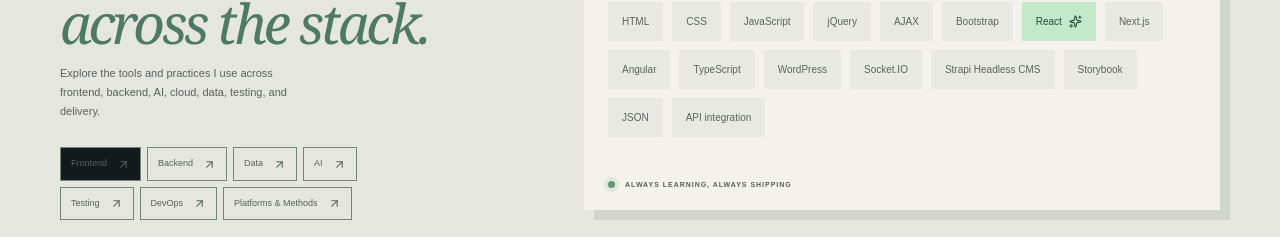
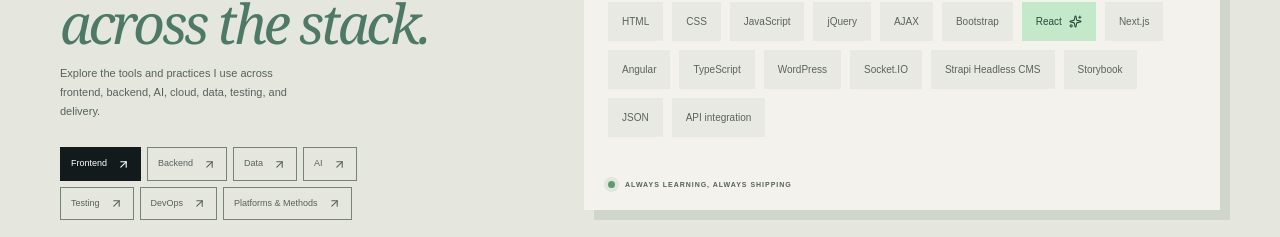
Before and after one commit to KattulaUmaSrinivas9/next-react, a Next.js app: page / in a window 1280 px wide. Shown: the part 3252-3489 px from the top of the page. Built offline with nearby package versions, Linux system fonts and the light colour scheme.

Commit message:
updated the code.

```diff
--- a/app/globals.css
+++ b/app/globals.css
@@ -144,6 +144,7 @@ h1 span, .about-copy h2 span, .skills-intro h2 span, .footer-cta h2 span { color
 .project-link-actions a, .arrow-controls button, .hero-bottom a, .nav-contact { border-color: #77827c; }
 .selector-item { color: #56615c; }
 .skill-tab { border-color: #77827c; }
+.skill-tab.skill-tab-active { background: var(--ink); color: #fff; border-color: var(--ink); }
 .project-index-number { color: #68746d; }
 .accent-mint .project-index-number { color: #587662; }.accent-lilac .project-index-number { color: #6c627e; }.accent-blue .project-index-number { color: #4e717b; }.accent-gold .project-index-number { color: #806b3f; }
 .hero-bottom { height: auto; min-height: 48px; }
```
